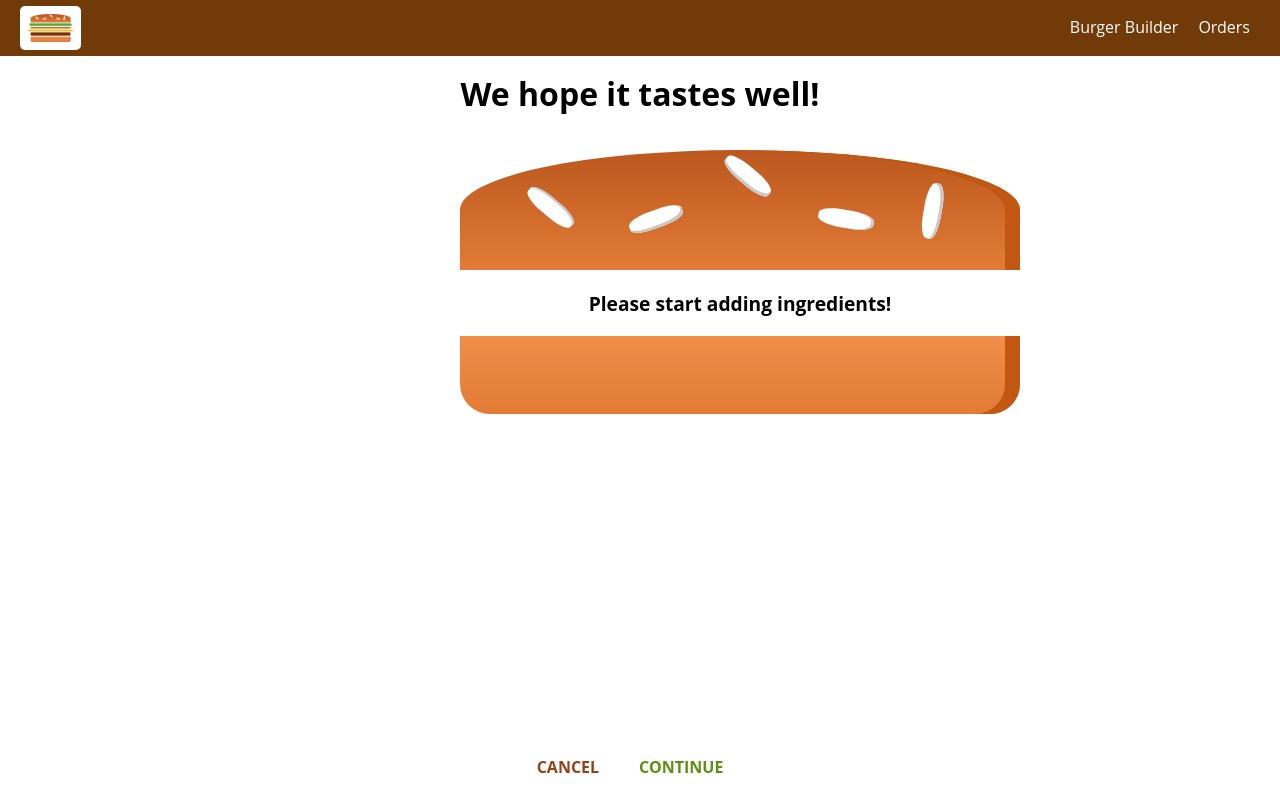
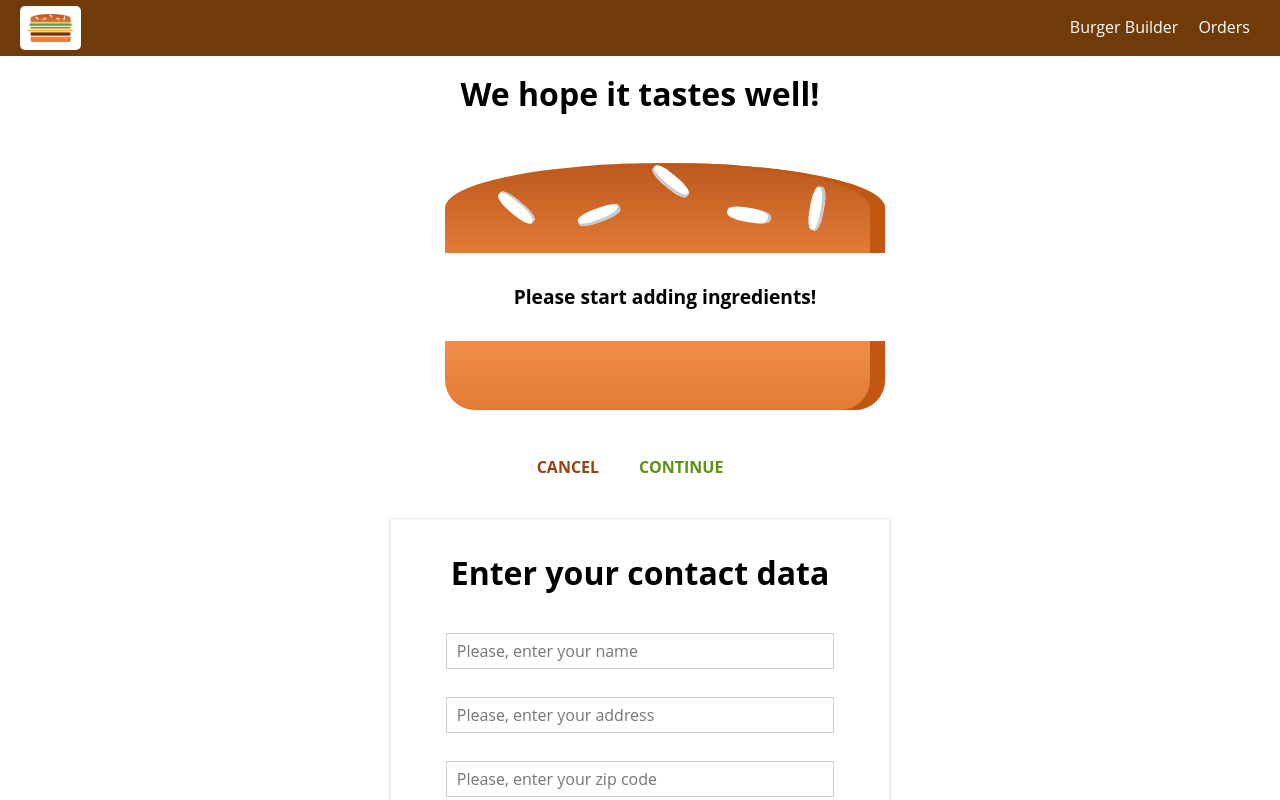
Before and after one commit to andreisavelev/burger-builder-react, a React app: page /checkout in a window 1280 px wide. Both pictures are taken after a click on the button "CONTINUE". Shown: the top 800 px of the page. Built offline with nearby package versions, Linux system fonts and the light colour scheme.

Commit message:
Configure elemnts of form
- Display inputs
- Display selects
- Display Textareas

```diff
--- a/src/components/Burger/Burger.css
+++ b/src/components/Burger/Burger.css
@@ -1,30 +1,13 @@
 .Burger {
-    width: 100%;
+    display: flex;
+    flex-direction: column;
+    justify-content: center;
+
+    width: 550px;
+    height: 300px;
     margin: auto;
-    height: 250px;
     overflow: scroll;
     text-align: center;
     font-weight: bold;
     font-size: 1.2rem;
 }
-
-@media (min-width: 500px) and (min-height: 400px) {
-    .Burger {
-        width: 350px;
-        height: 300px;
-    }
-}
-
-@media (min-width: 500px) and (min-height: 401px) {
-    .Burger {
-        width: 450px;
-        height: 400px;
-    }
-}
-
-@media (min-width: 1000px) and (min-height: 700px) {
-    .Burger {
-        width: 700px;
-        height: 600px;
-    }
-}
--- a/src/components/Burger/BurgerIngredient/BurgerIngredient.css
+++ b/src/components/Burger/BurgerIngredient/BurgerIngredient.css
@@ -1,5 +1,5 @@
 .BreadBottom {
-    height: 13%;
+    height: 23%;
     width: 80%;
     background: linear-gradient(#F08E4A, #e27b36);
     border-radius: 0 0 30px 30px;
@@ -8,7 +8,7 @@
 }
 
 .BreadTop {
-    height: 20%;
+    height: 30%;
     width: 80%;
     background: linear-gradient(#bc581e, #e27b36);
     border-radius: 50% 50% 0 0;
--- /dev/null
+++ b/src/components/ui/Input/Input.css
@@ -0,0 +1,25 @@
+.Input {
+    box-sizing: border-box;
+    width: 100%;
+    padding: 10px;
+}
+
+.Label {
+    display: block;
+    margin-bottom: 8px;
+    font-weight: bold;
+}
+
+.InputElement {
+    display: block;
+    width: 80%;
+    border: 1px solid #ccc;
+    background-color: #fff;
+    margin: auto;
+    padding: 6px 10px;
+    font: inherit;
+}
+
+.InputElement:focus {
+    background-color: #ccc;
+}
--- /dev/null
+++ b/src/components/ui/Input/Input.js
@@ -0,0 +1,54 @@
+import React from 'react';
+
+import classes from './Input.css';
+
+/**
+ * Generic function to render different input elements
+ * @param props
+ * @returns {*}
+ */
+const input = function (props) {
+    let inputElement = null;
+
+    switch (props.elementType) {
+        case ('input'):
+            inputElement = <input className={classes.InputElement}
+                                  {...props.elementConfig}
+                                  value={props.value}/>;
+            break;
+
+        case ('textarea'):
+            inputElement = <textarea className={classes.InputElement}
+                                     {...props.elementConfig}
+                                     value={props.value}/>;
+            break;
+
+        case ('select'):
+            inputElement = (
+                <select className={classes.InputElement}
+                        value={props.value}>
+                    {props.elementConfig.options.map(option => (
+                        <option key={option.value}
+                                value={option.value}>
+                            {option.displayValue}
+                        </option>
+                    ))}
+                </select>
+            );
+            break;
+
+        default:
+            inputElement = <input className={classes.InputElement}
+                                  {...props.elementConfig}
+                                  value={props.value}/>;
+    }
+
+    return (
+        <div className={classes.Input}>
+            <label className={classes.Label}>{props.label}</label>
+            {inputElement}
+        </div>
+    );
+};
+
+export default input;
--- a/src/containers/Checkout/ContactData/ContactData.css
+++ b/src/containers/Checkout/ContactData/ContactData.css
@@ -8,12 +8,6 @@
     text-align: center;
 }
 
-.ContactData input {
-    display: block;
-    width: 80%;
-    margin: auto;
-}
-
 @media (min-width: 600px) {
     .ContactData {
         width: 500px;
--- a/src/containers/Checkout/ContactData/ContactData.js
+++ b/src/containers/Checkout/ContactData/ContactData.js
@@ -4,14 +4,69 @@ import axios from '../../../axios-orders';
 import Button from '../../../components/ui/Button/Button';
 import classes from './ContactData.css';
 import Spinner from '../../../components/ui/Spinner/Spinner';
+import Input from '../../../components/ui/Input/Input';
 
 class ContactData extends Component {
     state = {
-        name: '',
-        email: '',
-        address: {
-            street: '',
-            postalCode: ''
+        orderForm: {
+            name: {
+                elementType: 'input',
+                elementConfig: {
+                    placeholder: 'Please, enter your name',
+                    type: 'text'
+                },
+                value: '',
+            },
+
+            street: {
+                elementType: 'input',
+                elementConfig: {
+                    placeholder: 'Please, enter your address',
+                    type: 'text'
+                },
+                value: ''
+            },
+
+            zipCode: {
+                elementType: 'input',
+                elementConfig: {
+                    placeholder: 'Please, enter your zip code',
+                    type: 'number'
+                },
+                value: ''
+            },
+            country: {
+                elementType: 'input',
+                elementConfig: {
+                    placeholder: 'Please, enter your country',
+                    type: 'string'
+                },
+                value: ''
+            },
+            email: {
+                elementType: 'input',
+                elementConfig: {
+                    placeholder: 'Please, enter your email',
+                    type: 'email'
+                },
+                value: ''
+            },
+            deliveryMethod: {
+                elementType: 'select',
+                elementConfig: {
+                    options: [
+                        {
+                            value: 'fastest',
+                            displayValue: 'Fastest'
+                        },
+                        {
+                            value: 'cheapest',
+                            displayValue: 'Cheapest'
+                        }
+                    ]
+                },
+                value: ''
+            }
         },
 
         loading: false
@@ -52,17 +107,25 @@ class ContactData extends Component {
     };
 
     render() {
+        const orderFormArray = [];
+
+        for (let key in this.state.orderForm) {
+            if (this.state.orderForm.hasOwnProperty(key)) {
+                orderFormArray.push({
+                    id: key,
+                    config: this.state.orderForm[key]
+                });
+            }
+        }
+
         let form = (
             <form>
-                <input type="text"
-                       name="name"
-                       placeholder="Your Name"/>
-                <input type="email"
-                       name="email"
-                       placeholder="Your Email"/>
-                <input type="number"
-                       name="postal"
-                       placeholder="Your Postal Code"/>
+                {orderFormArray.map(item => (
+                    <Input key={item.id}
+                           elementType={item.config.elementType}
+                           elementConfig={item.config.elementConfig}
+                           value={item.config.value}/>
+                ))}
                 <Button btnType={'Success'}
                         clicked={this.orderHandler}>
                     ORDER
```
